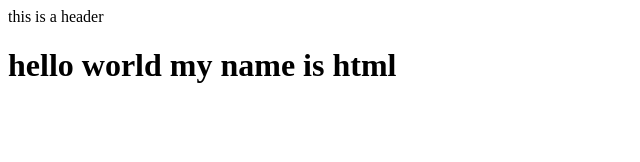
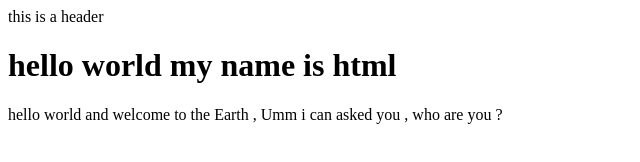
Before and after one commit to myjobvpn/testnumber, a plain HTML site: page index.html in a window 1280 px wide. Shown: the whole page, without its empty margins (0-640 px from the left). Drawn offline with Linux system fonts and the light colour scheme.

```diff
--- a/index.html
+++ b/index.html
@@ -10,5 +10,9 @@
     <header>this is a header</header>
 
     <h1>hello world my name is html</h1>
+
+    <head>
+        hello world and welcome to the Earth , Umm i can asked you , who are you ?
+    </head>
 </body>
 </html>
```
